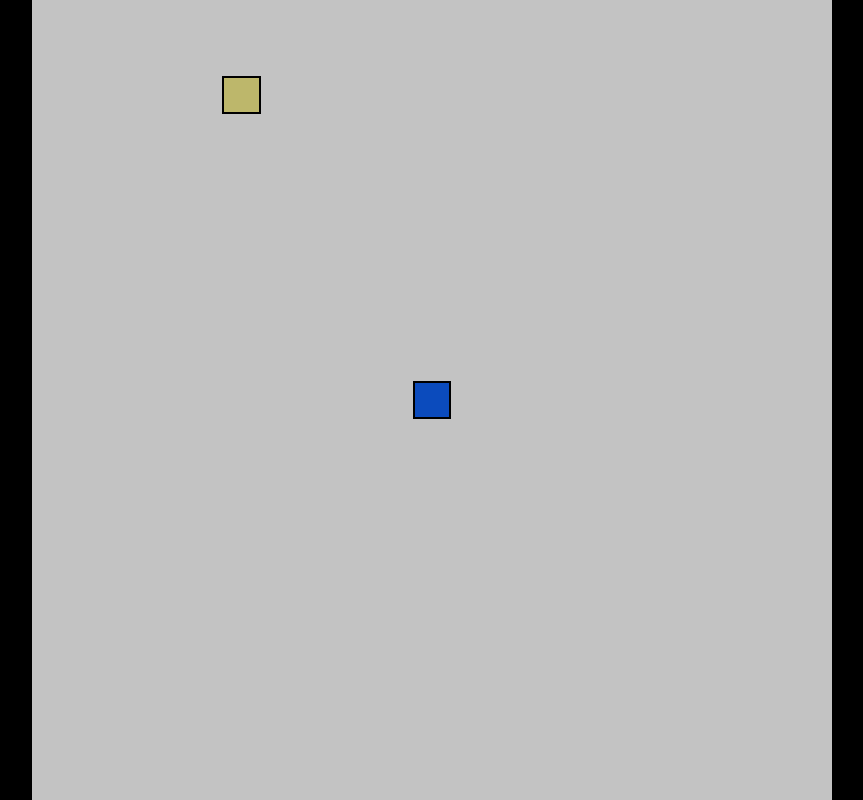
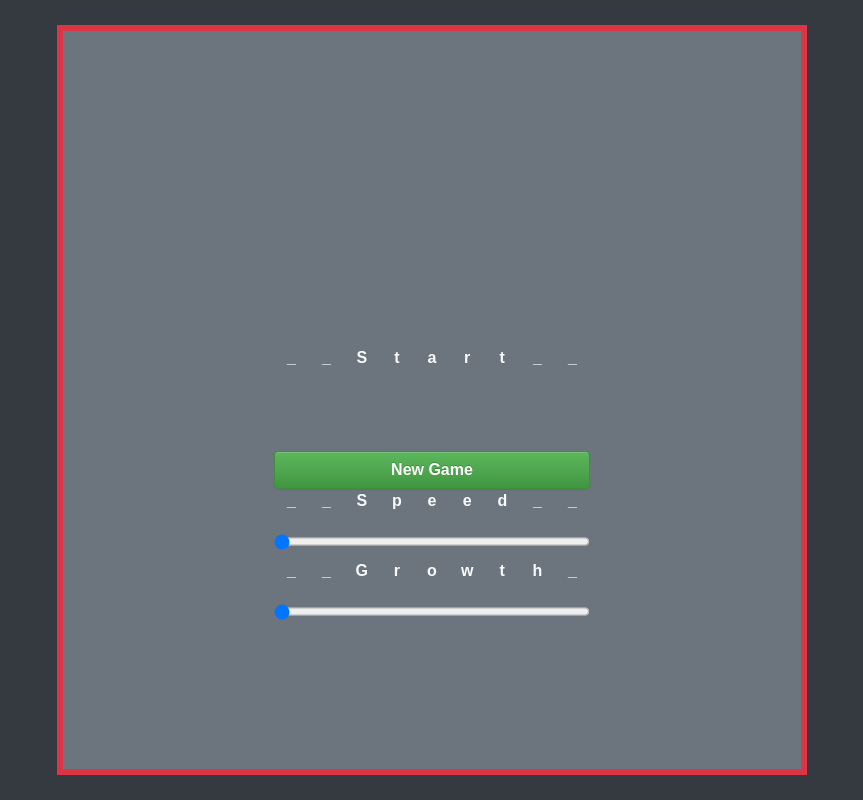
Before and after one commit to jaysolanki00/snake-game, a plain HTML site: page index.html in a window 1280 px wide. Shown: the whole page, without its empty margins (208-1071 px from the left). Drawn offline with nearby package versions, Linux system fonts and the light colour scheme; a web font is replaced by a local one.

Commit message:
added new functionalities

```diff
--- a/food.js
+++ b/food.js
@@ -2,8 +2,13 @@ import { getRandomGridPosition } from "./grid.js";
 import { expandSnake, onSnake } from "./snake.js";
 
 let food = getRandomFoodPos();
-const expansionRate = 1;
+let expansionRate = 1;
 let isVisible = false;
+
+export function resetFood() {
+    food = getRandomFoodPos();
+    isVisible = false;
+}
 
 export function update() {
     if(onSnake(food)) {
@@ -17,6 +22,7 @@ export function draw(gameBoard) {
         foodEle.style.gridRowStart = food.y;
         foodEle.style.gridColumnStart = food.x;
         foodEle.classList.add('food');
+        foodEle.classList.add('bg-warning')
         gameBoard.appendChild(foodEle);
     }
     isVisible = !isVisible;
@@ -29,3 +35,11 @@ function getRandomFoodPos() {
     }
     return newFoodPos;
 }
+
+export function getExpansionRate() {
+    return expansionRate;
+}
+
+export function setExpansionRate(newExpRate) {
+    expansionRate = newExpRate;
+}
--- a/game.js
+++ b/game.js
@@ -1,24 +1,31 @@
-import { snakeSpeed, update as updateSnake, draw as drawSnake, getSnakeHead, snakeIntersection } from './snake.js'
-import { update as updateFood, draw as drawFood } from './food.js'
+import { snakeSpeed, update as updateSnake, draw as drawSnake, getSnakeHead, snakeIntersection, resetSnake, getSnakeSpeed, setSnakeSpeed } from './snake.js'
+import { update as updateFood, draw as drawFood, resetFood, getExpansionRate, setExpansionRate } from './food.js'
 import { onSideGrid } from './grid.js';
+import { resetInputDirection } from './input.js';
 
 let lastRenderTime = null;
 let gameOver = false;
 let gamePaused = false
-const gameCanvas = document.getElementById('game-canvas')
+const gameCanvas = document.getElementById('game-canvas');
+// gameCanvas.classList.add('bg-light')
+// gameCanvas.classList.add('border-danger')
 
+window.addEventListener('keydown', e => {
+    if(['Escape', ' '].includes(e.key)) {
+        gamePaused = !gamePaused;
+    }
+    if(gamePaused && ['ArrowUp', 'ArrowDown', 'ArrowLeft', 'ArrowRight'].includes(e.key)) {
+        gamePaused = false;
+        // startGame();
+    }
+})
+
+function startGame() {
     function main(currentTime) {
         if (gameOver) {
             gameCanvas.innerText = '';
-        'YOU LOOSE'.split('').forEach((letter, i) => {
-            const lEl = document.createElement('div');
-            lEl.style.gridRowStart = 10;
-            lEl.style.gridColumnStart = i+7;
-            lEl.style.fontWeight = 'bold';
-            lEl.innerText = letter
-            gameCanvas.appendChild(lEl);
-        })
-        gameCanvas.classList.add('game-over')
+            printStringOnCanvas('GAME OVER!', 10)
+            showNewGame()
             return;
         }
 
@@ -31,6 +38,9 @@ function main(currentTime) {
         lastRenderTime = currentTime;
         update();
         draw();
+    }
+
+    window.requestAnimationFrame(main);
 }
 
 function update() {
@@ -48,10 +58,75 @@ function checkDeath() {
     gameOver = onSideGrid(getSnakeHead()) || snakeIntersection()
 }
 
-window.requestAnimationFrame(main);
+function startNewGame() {
+    lastRenderTime = null;
+    gameOver = false;
+    gamePaused = true;
+    resetInputDirection();
+    resetSnake();
+    resetFood();
+    startGame();
+};
 
-window.addEventListener('keydown', e => {
-    if(['Escape', ' '].includes(e.key)) {
-        gamePaused = !gamePaused;
+showNewGame();
+
+function showNewGame() {
+    const newGame = document.createElement('button');
+    newGame.style.gridRowStart = 13;
+    newGame.style.gridColumnStart = 7;
+    newGame.style.gridColumnEnd = 16;
+    newGame.classList.add('btn');
+    newGame.classList.add('btn-success');
+    newGame.addEventListener('click', e => {
+        if(gameOver) {
+            startNewGame();
+            update();
+            draw();
+        } else {
+            startGame()
         }
     })
+    newGame.style.fontWeight = 'bold';
+    newGame.innerText = 'New Game';
+    gameCanvas.appendChild(newGame);
+    !gameOver && printStringOnCanvas('__Start__', 10);
+    printStringOnCanvas('__Speed__', 14);
+    printStringOnCanvas('__Growth_', 16);
+    const speed = document.createElement('input');
+    speed.type = 'range';
+    speed.min = 5;
+    speed.max = 10;
+    speed.value = getSnakeSpeed();
+    speed.style.gridRowStart = 15;
+    speed.style.gridColumnStart = 7;
+    speed.style.gridColumnEnd = 16;
+    speed.addEventListener('change', e => {
+        setSnakeSpeed(e.target.value)
+    })
+    gameCanvas.appendChild(speed);
+    const growth = document.createElement('input');
+    growth.type = 'range';
+    growth.min = 1;
+    growth.max = 5;
+    growth.value = getExpansionRate();
+    growth.style.gridRowStart = 17;
+    growth.style.gridColumnStart = 7;
+    growth.style.gridColumnEnd = 16;
+    growth.addEventListener('change', e => {
+        setExpansionRate(e.target.value)
+    })
+    gameCanvas.appendChild(growth);
+
+}
+
+function printStringOnCanvas(str, rowStart) {
+    str.split('').forEach((letter, i) => {
+        const lEl = document.createElement('div');
+        lEl.style.gridRowStart = rowStart;
+        lEl.style.gridColumnStart = i+7;
+        lEl.style.fontWeight = 'bold';
+        lEl.innerText = letter
+        gameCanvas.appendChild(lEl);
+    })
+    gameCanvas.classList.add('game-over')
+}
--- a/index.html
+++ b/index.html
@@ -5,8 +5,20 @@
     <meta http-equiv="X-UA-Compatible" content="IE=edge">
     <meta name="viewport" content="width=device-width, initial-scale=1.0">
     <title>Snake</title>
+    <link href="https://allfont.net/allfont.css?fonts=snake" rel="stylesheet" type="text/css" />
+    <!-- Latest compiled and minified CSS -->
+    <!-- <link rel="stylesheet" href="https://maxcdn.bootstrapcdn.com/bootstrap/3.3.7/css/bootstrap.min.css" integrity="sha384-BVYiiSIFeK1dGmJRAkycuHAHRg32OmUcww7on3RYdg4Va+PmSTsz/K68vbdEjh4u" crossorigin="anonymous"> -->
+    <link rel="stylesheet" href="https://maxcdn.bootstrapcdn.com/bootstrap/4.0.0/css/bootstrap.min.css" integrity="sha384-Gn5384xqQ1aoWXA+058RXPxPg6fy4IWvTNh0E263XmFcJlSAwiGgFAW/dAiS6JXm" crossorigin="anonymous">
+
+    <!-- Optional theme -->
+    <link rel="stylesheet" href="https://maxcdn.bootstrapcdn.com/bootstrap/3.3.7/css/bootstrap-theme.min.css" integrity="sha384-rHyoN1iRsVXV4nD0JutlnGaslCJuC7uwjduW9SVrLvRYooPp2bWYgmgJQIXwl/Sp" crossorigin="anonymous">
+
+    <!-- Latest compiled and minified JavaScript -->
+    <script src="https://maxcdn.bootstrapcdn.com/bootstrap/3.3.7/js/bootstrap.min.js" integrity="sha384-Tc5IQib027qvyjSMfHjOMaLkfuWVxZxUPnCJA7l2mCWNIpG9mGCD8wGNIcPD7Txa" crossorigin="anonymous"></script>
+
     <style>
         body {
+            font-family: 'Snake', arial;
             height: 100vh;
             width: 100vw;
             margin: 0px;
@@ -14,35 +26,50 @@
             display: flex;
             justify-content: center;
             align-items: center;
-            background-color: black;
+            /* background-color: #ad6666; */
         }
         .game-over {
             text-align: center;
         }
         #game-canvas {
-            background-color: #c3c3c3;
-            width: 100vmin;
-            height: 100vmin;
+            /* background-color: #c3c3c3; */
+            width: calc(100vmin - 50px);
+            height: calc(100vmin - 50px);
             display: grid;
             grid-template-rows: repeat(21, 1fr);
             grid-template-columns: repeat(21, 1fr);
+            border: solid 6px ;
         }
         .snake{
             background-color: cornflowerblue;
-            border: .25vmin solid black ;
+            /* border: .25vmin solid black; */
+            /* border-radius: 35%; */
         }
         .snake.head {
-            background-color: #0b4bbd;
+            background-color: #0b4bbd !important;
         }
         .food{
-            background-color: darkkhaki;
-            border: .25vmin solid black ;
+            /* background-color: darkkhaki; */
+            /* border: .25vmin solid black; */
+            border-radius: 50%;
 
+        }
+        .high-score {
+            position: fixed;
+            top: 0;
+            padding-left: 20px;
+            padding-top: 50px;
         }
     </style>
     <script src="game.js" defer type="module"></script>
 </head>
-<body>
-    <div id="game-canvas" ></div>
+<body class="bg-dark">
+    <div>
+        <div class="high-score text-light">
+            <h3 id="high-score"></h3>
+        </div>
+        <div id="game-canvas" class="bg-secondary border-danger text-light" ></div>
+
+    </div>
 </body>
 </html>
--- a/input.js
+++ b/input.js
@@ -37,3 +37,9 @@ export function getInputDirection() {
     lastDirection = inputDirection;
     return inputDirection;
 }
+
+export function resetInputDirection() {
+    inputDirection = { x: 0, y: 0 };
+    lastDirection = { x: 0, y: 0 };
+
+}
--- a/snake.js
+++ b/snake.js
@@ -1,13 +1,20 @@
 import { getInputDirection } from "./input.js";
 
 // 1 meaning 1 movement per second
-export const snakeSpeed = 5;
+export let snakeSpeed = 5;
 // -ve y moves up +ve y moves down
-export const snakeBody = [
+export let snakeBody = [
     { x: 11, y:11 }
 ];
 
 let newSegments = 0;
+
+export function resetSnake() {
+    snakeBody = [
+        { x: 11, y:11 }
+    ];
+    newSegments = 0;
+}
 
 export function update() {
     addSegments();
@@ -24,11 +31,13 @@ export function draw(gameBoard) {
         snakeEle.style.gridRowStart = rib.y;
         snakeEle.style.gridColumnStart = rib.x;
         snakeEle.classList.add('snake');
+        snakeEle.classList.add('bg-primary');
         if(i === 0) {
             snakeEle.classList.add('head');
         }
         gameBoard.appendChild(snakeEle);
     });
+    document.getElementById('high-score').innerText = 'High Score: ' + (snakeBody.length - 1) ;
 }
 
 export function expandSnake(amount) {
@@ -58,3 +67,11 @@ function addSegments() {
     }
     newSegments = 0;
 }
+
+export function getSnakeSpeed() {
+    return snakeSpeed;
+}
+
+export function setSnakeSpeed(newSpeed) {
+    snakeSpeed = newSpeed;
+}
```
Lines whose indentation alone changed are shown as unchanged.
